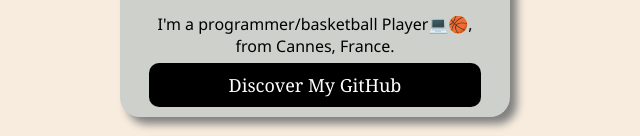
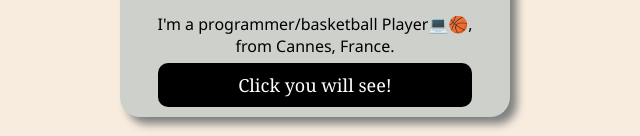
Before and after one commit to JanJanR/profile, a plain HTML site: page index.html in a window 1280 px wide. Shown: the part 340-476 px from the top of the page, without its empty margins (325-965 px from the left). Drawn offline with Linux system fonts and the light colour scheme.

Commit message:
Added a new link

```diff
--- a/index.html
+++ b/index.html
@@ -14,7 +14,7 @@
         <h1>Hello, I'm John! 🥷</h1>
         <img src="mefb.jpg" class="img-circle" alt="Picture of me">
         <p>I'm a programmer/basketball Player💻🏀, from Cannes, France.</p>
-        <a href="https://github.com/JanJanR" class="button" target="_blank">Discover My GitHub</a>
+        <a href="https://www.youtube.com/watch?v=_wlAQHqGXYo" class="button" target="_blank">Click you will see!</a>
       </div>
       <div class="top-card">
         <h2>Follow Me</h2>
```
